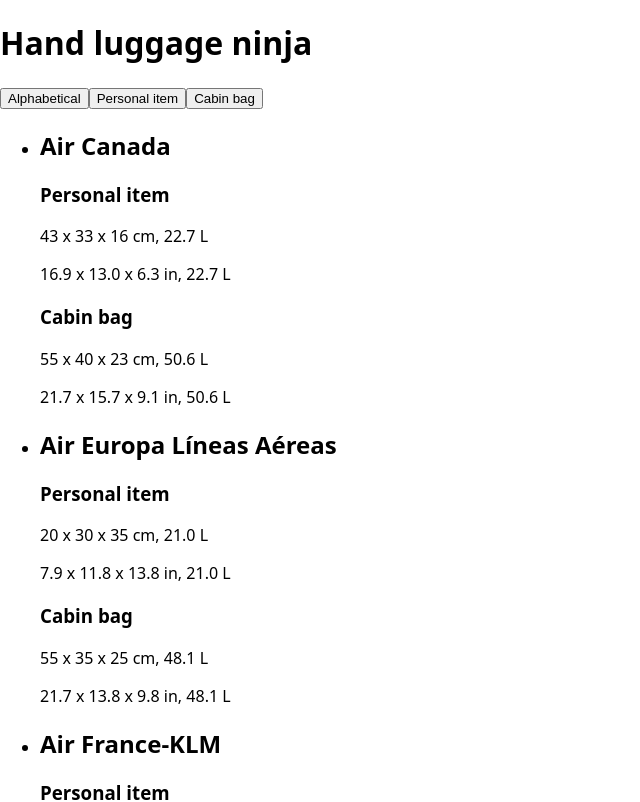
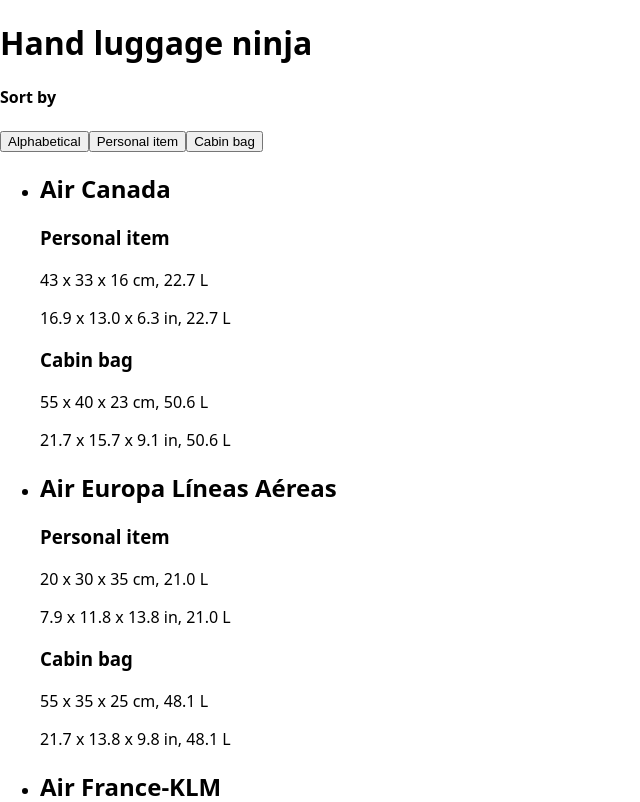
Before and after one commit to makitango/hand-luggage-ninja, a Next.js app: page / in a window 1280 px wide. Shown: the top 802 px of the page, without its empty margins (0-640 px from the left). Built offline with nearby package versions, Linux system fonts and the light colour scheme.

Commit message:
add sort flavor text

```diff
--- a/pages/index.js
+++ b/pages/index.js
@@ -9,6 +9,7 @@
   return (
     <div>
       <h1>Hand luggage ninja</h1>
+      <h4>Sort by</h4>
       <button onClick={onSortBagsAlphabetical}>Alphabetical</button>
       <button onClick={onSortBagsPersonalItem}>Personal item</button>
       <button onClick={onSortBagsCabinBag}>Cabin bag</button>
```
